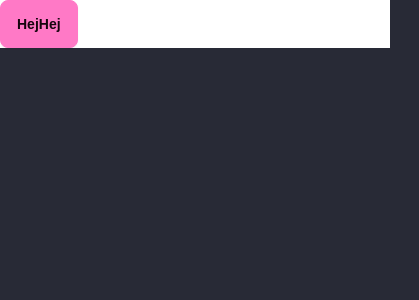
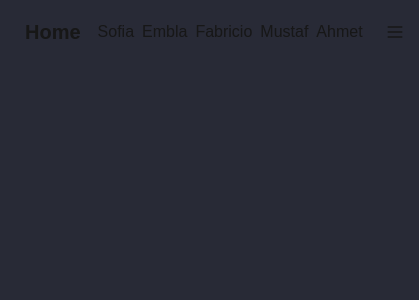
Before and after one commit to SofiaSyntax/ai-site-group-task, a Next.js app: page / in a window 390 px wide. Shown: the top 300 px of the page, 419 px wide, since content can reach past the window. Built offline with nearby package versions, Linux system fonts and the light colour scheme.

Commit message:
Links added

```diff
--- a/pages/index.js
+++ b/pages/index.js
@@ -1,9 +1,43 @@
 import React from "react";
+import Link from "next/link";
 
 export default function Home() {
   return (
     <div>
-      <button className="btn btn-primary">HejHej</button>
+      <div className="navbar bg-base-100">
+        <div className="flex-1">
+          <a className="btn btn-ghost text-xl">Home</a>
+        </div>
+        <ul className="gap-2">
+          <li>
+            <Link href={"/pages/Sofia"}>Sofia</Link>
+          </li>
+          <li>
+            <Link href={"/pages/embla"}>Embla</Link>
+          </li>
+          <li>
+            <Link href={"/pages/fabricio"}>Fabricio</Link>
+          </li>
+          <li>
+            <Link href={"/pages/mustaf"}>Mustaf</Link>
+          </li>
+          <Link href={"/pages/ahmet"}>Ahmet</Link>
+          <li></li>
+        </ul>
+        <button className="btn btn-square btn-ghost md:hidden">
+          <svg
+            xmlns="http://www.w3.org/2000/svg"
+            fill="none"
+            viewBox="0 0 24 24"
+            className="inline-block h-5 w-5 stroke-current">
+            <path
+              strokeLinecap="round"
+              strokeLinejoin="round"
+              strokeWidth="2"
+              d="M4 6h16M4 12h16M4 18h16"></path>
+          </svg>
+        </button>
+      </div>
     </div>
   );
 }
```
